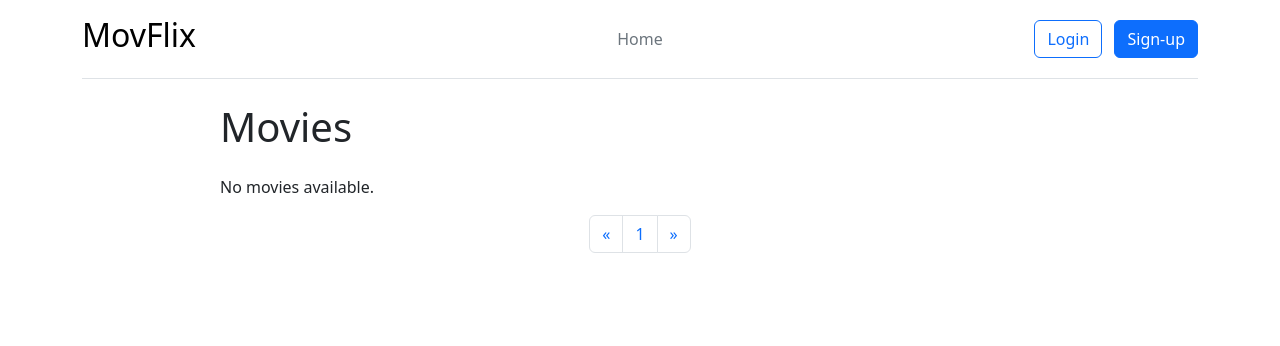
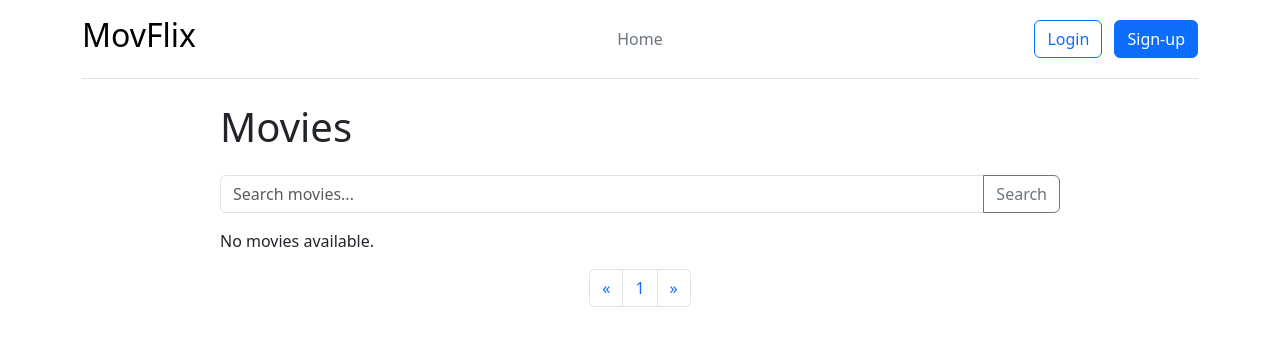
Before and after one commit to MARIA-AZRAR/movflix, a Django app: page /catalog/ in a window 1280 px wide. Shown: the top 346 px of the page. Run offline with Django 4.2, Linux system fonts and the light colour scheme; data that the repository does not hold is empty; some libraries are stand-ins or nearby versions.

Commit message:
added search

```diff
--- a/catalog/templates/catalog/movie/list.html
+++ b/catalog/templates/catalog/movie/list.html
@@ -10,6 +10,13 @@
     {% else %}
         <h1 class="mb-4">Movies</h1>
     {% endif %}
+    <form method="GET" action="{% url 'catalog:movies' %}">
+        <div class="input-group mb-3">
+            <input type="text" name="query" class="form-control" placeholder="Search movies..." value="{{ request.GET.query }}">
+            <button class="btn btn-outline-secondary" type="submit">Search</button>
+        </div>
+    </form>
+
     <div class="row">
         {% for movie in movies %}
         <div class="col-md-3 mb-3">
--- a/catalog/views.py
+++ b/catalog/views.py
@@ -2,6 +2,7 @@ from django.db.models import Count
 from django.shortcuts import get_object_or_404, render, redirect
 from django.views.decorators.http import require_POST
 from django.views.generic import ListView, DetailView
+from django.contrib.postgres.search import SearchQuery, SearchVector, SearchRank
 from taggit.models import Tag
 from .models import Movie
 from .forms import ReviewForm
@@ -22,6 +23,14 @@ class MovieListView(ListView):
         if genre_slug:
             genre = get_object_or_404(Tag, slug=genre_slug)
             queryset = queryset.filter(genres__in = [genre])
+
+        print(self.request.GET)
+        query = None
+        query =  self.request.GET.get('query')
+        if query:
+            search_vector = SearchVector('title', 'plot', 'genres', 'language', 'country')
+            search_query = SearchQuery(query)
+            queryset = queryset.annotate(search=search_vector, rank=SearchRank(search_vector,search_query)).filter(search=search_query).order_by('-rank')
 
         return queryset
 
```
Also changed, not shown: catalog/forms.py (line endings or trailing spaces).
